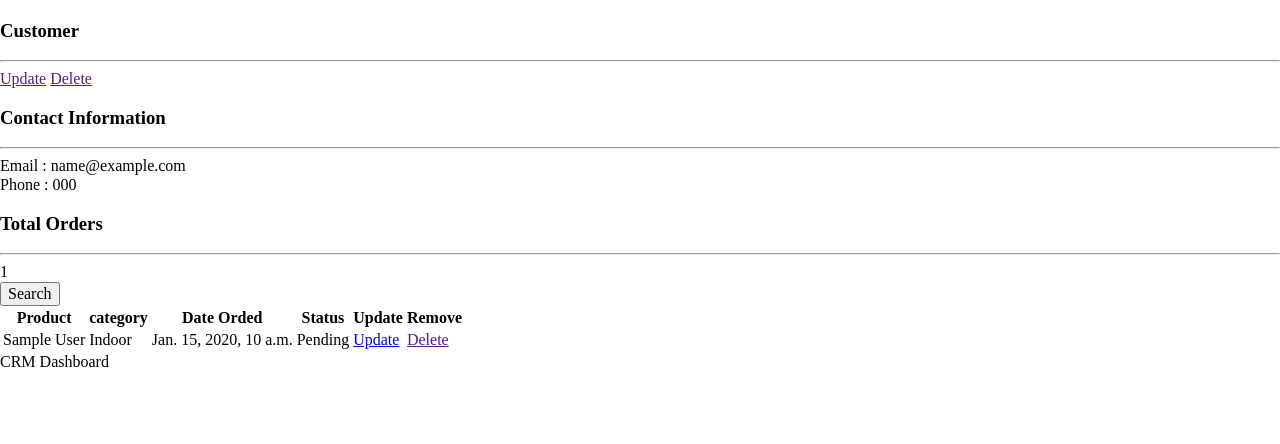
After one commit to ourdjiniaymen/CRM-Dashboard, a Django app: page /customer/00000000-0000-0000-0000-000000000001/ in a window 1280 px wide. The commit adds this page. Shown: the part 356-800 px from the top of the page. Run offline with Django 4.2, Linux system fonts and the light colour scheme; tables that the repository leaves empty hold one stand-in row (values such as "Sample post"); some libraries are stand-ins or nearby versions.

Commit message:
16-04-2025

```diff
--- a/accounts/models.py
+++ b/accounts/models.py
@@ -6,7 +6,8 @@ import uuid
 class Customer(models.Model):
     id              = models.UUIDField(primary_key = True, default = uuid.uuid4, editable = False)
     name            = models.CharField(max_length = 200)
-    email           = models.CharField(max_length = 200, null = True)
+    email           = models.CharField(max_length = 200, null = True, blank=True)
+    phone            = models.CharField(max_length = 200, null = True, blank=True)
     date_created    = models.DateTimeField(auto_now_add = True)
     date_updated    = models.DateTimeField(auto_now=True)
 
--- /dev/null
+++ b/accounts/templates/accounts/customer.html
@@ -0,0 +1,56 @@
+{% extends 'accounts/base.html' %} {% block content %}
+<!-- Start Customer page -->
+<div class="customer content">
+  <div class="container">
+    <div class="info">
+      <div class="actions card">
+        <h3 class="title">Customer</h3>
+        <hr />
+        <a class="btn update" href="">Update</a>
+        <a class="btn delete" href="">Delete</a>
+      </div>
+      <div class="contact card">
+        <h3 class="title">Contact Information</h3>
+        <hr />
+        <div>Email : {{customer.email | default:'no information' }}</div>
+        <div>Phone : {{customer.phone | default:'no information' }}</div>
+      </div>
+      <div class="orders card">
+        <h3 class="title">Total Orders</h3>
+        <hr />
+        <div class="total-orders">{{orders | length}}</div>
+      </div>
+    </div>
+    <div class="search">
+        <button>Search</button>
+    </div>
+    <div class="products">
+        <table>
+            <thead>
+                <tr>
+                    <th>Product</th>
+                    <th>category</th>
+                    <th>Date Orded</th>
+                    <th>Status</th>
+                    <th>Update</th>
+                    <th>Remove</th>
+                </tr>
+            </thead>
+            <tbody>
+                {% for order in orders %}
+                <tr>
+                    <td>{{order.product.name}}</td>
+                    <td>{{order.product.category}}</td>
+                    <td>{{order.date_created}}</td>
+                    <td>{{order.status}}</td>
+                    <td class="update btn"><a href="{% url 'update_order' order.id%}">Update</a></td>
+                    <td class="delete btn"><a href="">Delete</a></td>
+                </tr>
+                {%endfor%}
+            </tbody>
+        </table>
+    </div>
+  </div>
+</div>
+<!-- End Customer page -->
+{% endblock %}
--- a/accounts/urls.py
+++ b/accounts/urls.py
@@ -1,9 +1,12 @@
 from django.urls import path
-from .views import home_view, customer_view, products_view
+from .views import home_view, customer_view, products_view, create_order_view, update_order_view,delete_order_view
 
 urlpatterns = [
-    path('', home_view),
-    path('products/', products_view),
-    path('customer/', customer_view),
+    path('', home_view, name= 'home'),
+    path('products/', products_view, name='products'),
+    path('customer/<str:customer_pk>/', customer_view, name= 'customer'),
+    path('create_order/', create_order_view, name= 'create_order'),
+    path('update_order/<str:order_pk>/', update_order_view, name= 'update_order'),
+    path('delete_order/<str:order_pk>', delete_order_view, name= 'delete_order')
 
 ]
--- a/accounts/views.py
+++ b/accounts/views.py
@@ -1,6 +1,7 @@
-from django.shortcuts import render
+from django.shortcuts import render, redirect
 from django.http import HttpResponse
 from .models import Customer, Product, Order
+from .forms import OrderForm
 # Create your views here.
 
 def home_view(request):
@@ -19,9 +20,48 @@ def home_view(request):
     }
     return render(request, 'accounts/dashboard.html', context = context)
 
-def customer_view(request):
+def customer_view(request, customer_pk):
+    customer = Customer.objects.get(id=customer_pk)
+    orders = customer.order_set.all()
+    context = {
+    'customer' : customer,
+    'orders' : orders
+    }
 
-    return HttpResponse('Customer')
+    return render(request=request, template_name='accounts/customer.html', context=context)
 
 def products_view(request):
     return HttpResponse('products')
+
+
+def create_order_view(request):
+    order_form = OrderForm()
+    if request.method == 'POST':
+        order_form = OrderForm(request.POST)
+        if order_form.is_valid:
+            order_form.save()
+            return redirect('home')
+
+    context = {
+        'order_form' : order_form
+    }
+    return render(request=request, template_name='accounts/order_form.html', context=context)
+
+def update_order_view(request, order_pk):
+    order = Order.objects.get(id=order_pk)
+    order_form = OrderForm(instance=order)
+    if request.method == 'POST':
+        order_form = OrderForm(request.POST, instance=order)
+        if order_form.is_valid:
+            order_form.save()
+            return redirect('home')
+    context = {
+        'order_form' : order_form
+    }
+    return render(request=request, template_name='accounts/order_form.html', context=context)
+
+def delete_order_view(request, order_pk):
+    context = {
+        'item' : order
+    }
+    return render(request=request, template_name='accounts/delete.html', context=context)
```
Also changed, not shown: accounts/forms.py (added, +7 -0 lines), accounts/templates/accounts/dashboard.html (+6 -4 lines), accounts/templates/accounts/delete.html (added, +11 -0 lines), accounts/templates/accounts/order_form.html (added, +11 -0 lines), accounts/migrations/0003_customer_phone.py (added), accounts/migrations/0004_alter_customer_email_alter_customer_phone.py (added).
